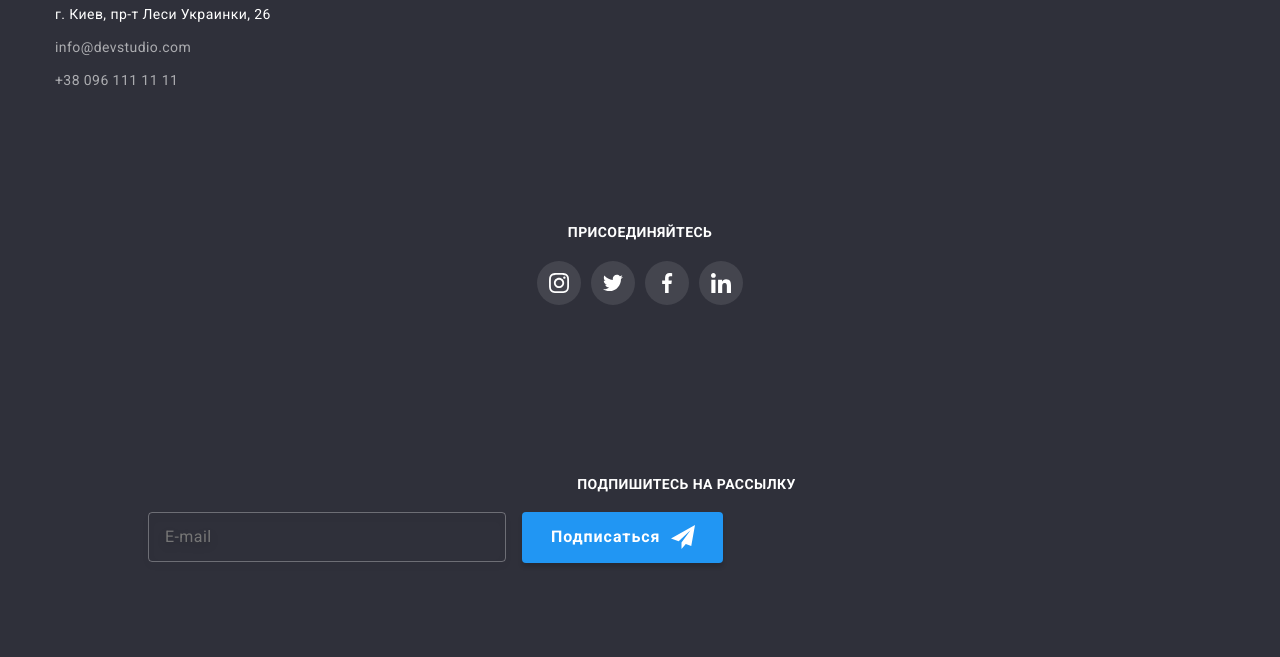
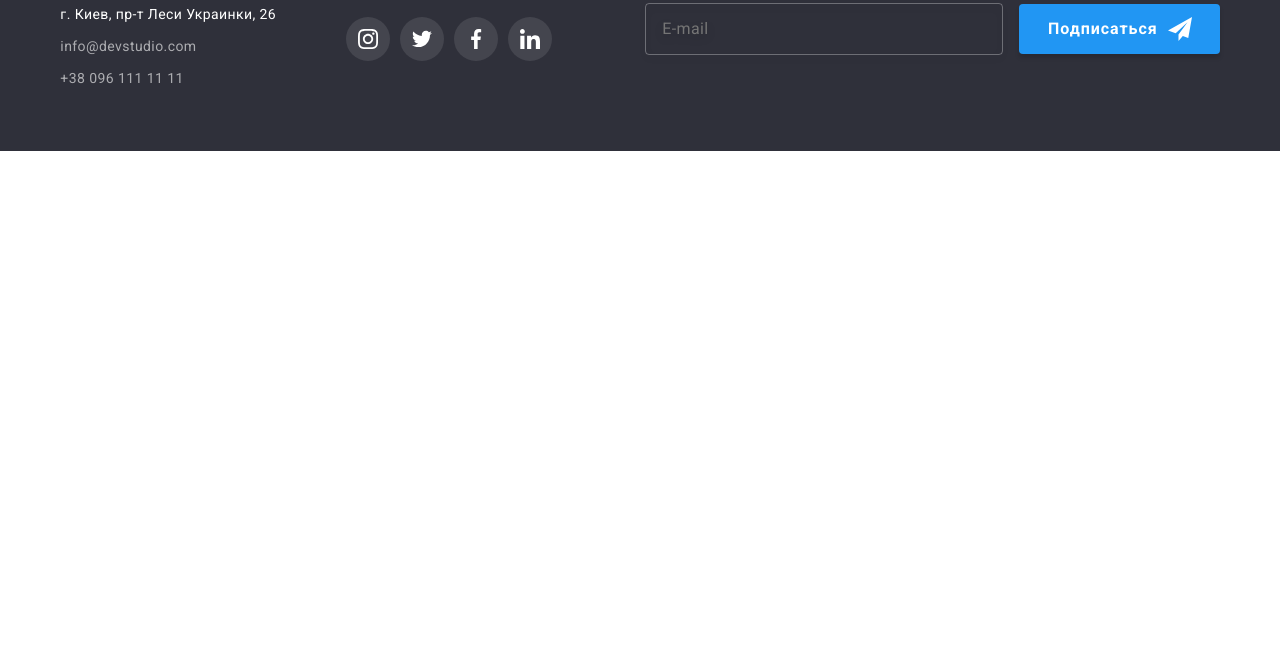
Before and after one commit to OlexandrTkachuk/goit-markup-hw-08, a plain HTML site: page index.html in a window 1280 px wide. Shown: the part 2781-3438 px from the top of the page. After the commit the page ends 2932 px from the top, so only its background shows below. Drawn offline with nearby package versions, Linux system fonts and the light colour scheme.

Commit message:
adaptive

```diff
--- a/index.html
+++ b/index.html
@@ -359,6 +359,8 @@
   <!--  Подвал  -->
   <footer>
     <div class="footer container">
+      <div class="footer__contacts">
+
         <div class="address">
           <a class="footer__logo logo" href="index.html"><span class="logo-blue">Web</span>Studio</a>
           <address>
@@ -408,6 +410,7 @@
               </a>
             </li>
           </ul>
+        </div>
       </div>
 
       <div class="subscription">
--- a/sass/components/_address.scss
+++ b/sass/components/_address.scss
@@ -1,18 +1,15 @@
-.address {
-  padding-top: 60px;
-  padding-bottom: 60px;
-  margin-right: 70px;
-}
 .footer__logo {
   display: inline-block;
   color: $color-white;
   margin-bottom: 20px;
 }
+
 .address__location {
   font-style: normal;
   line-height: 1.71;
   color: $color-white;
 }
+
 .address-list__link {
   display: inline-block;
   line-height: 1.71;
@@ -20,5 +17,5 @@
   text-decoration: none;
 
   color: rgba(255, 255, 255, 0.6);
-  margin-top: 9px;
+  margin-top: 8px;
 }
--- a/sass/components/_attraction.scss
+++ b/sass/components/_attraction.scss
@@ -1,25 +1,39 @@
 .attraction {
-  padding-top: 72px;
-  padding-bottom: 100px;
+  @media (max-width: 767px) {
+    margin-bottom: 60px;
+    margin-top: 60px;
+  }
+
+  @media (min-width: 768px) {
+    margin-left: 165px;
+  }
+
+  @media (min-width: 1200px) {
+    margin-left: 70px;
+    margin-right: 93px;
+  }
 }
+
 .attraction__title,
 .subscription__title {
   font-weight: 700;
   font-size: 14px;
   text-transform: uppercase;
-  text-align: center;
 
   color: $color-white;
   margin-bottom: 20px;
 }
+
 .attraction-list {
   display: flex;
   justify-content: center;
   align-items: center;
 }
+
 .attraction-list__item:not(:last-child) {
   margin-right: 10px;
 }
+
 .attraction-list__link {
   display: flex;
   justify-content: center;
--- a/sass/components/_footer.scss
+++ b/sass/components/_footer.scss
@@ -1,6 +1,33 @@
 footer {
   background-color: $background-color-footer;
 }
+
 .footer {
-  // display: flex;
+  justify-content: center;
+  align-items: center;
+  text-align: center;
+
+  padding-top: 60px;
+  padding-bottom: 60px;
+  margin: 0 auto;
+
+  @media (min-width: 1200px) {
+    display: flex;
+    justify-content: center;
+    align-items: center;
+    text-align: start;
+  }
 }
+
+.footer__contacts {
+  @media (min-width: 768px) {
+    display: flex;
+    justify-content: center;
+    align-items: center;
+    margin-bottom: 60px;
+  }
+
+  @media (min-width: 1200px) {
+    margin: 0;
+  }
+}
--- a/sass/components/_subscription.scss
+++ b/sass/components/_subscription.scss
@@ -1,15 +1,12 @@
-.subscription {
-  padding-top: 72px;
-  padding-bottom: 94px;
-  margin-left: 93px;
-}
-.subscription__form {
-  align-items: center;
-  justify-content: center;
-}
+// .subscription__form {
+//   align-items: center;
+//   justify-content: center;
+// }
+
 .subscription__input {
-  min-width: 358px;
-  max-height: 50px;
+  display: block;
+  width: 100%;
+  max-width: 450px;
   font-size: 16px;
   line-height: 1.25;
   letter-spacing: inherit;
@@ -20,12 +17,21 @@
   filter: drop-shadow(0px 4px 4px rgba(0, 0, 0, 0.15));
   border-radius: 4px;
   outline-width: 0px;
+
   padding: 15px 16px;
-  margin-right: 12px;
+  margin: 0 auto 20px;
+
+  @media (min-width: 1200px) {
+    display: inline-block;
+    width: 358px;
+    margin-right: 12px;
+  }
 }
+
 .subscription__input:focus {
   border: 1px solid $color-white;
 }
+
 .subscription__button {
   position: relative;
   display: inline-block;
@@ -34,6 +40,7 @@
 
   padding: 10px 62px 10px 29px;
 }
+
 .subscription__icon {
   position: absolute;
   top: 50%;
```
Also changed, not shown: portfolio.html (+2 -0 lines), css/main.css, css/main.min.css, 2 other files. Lines whose indentation alone changed are shown as unchanged.
